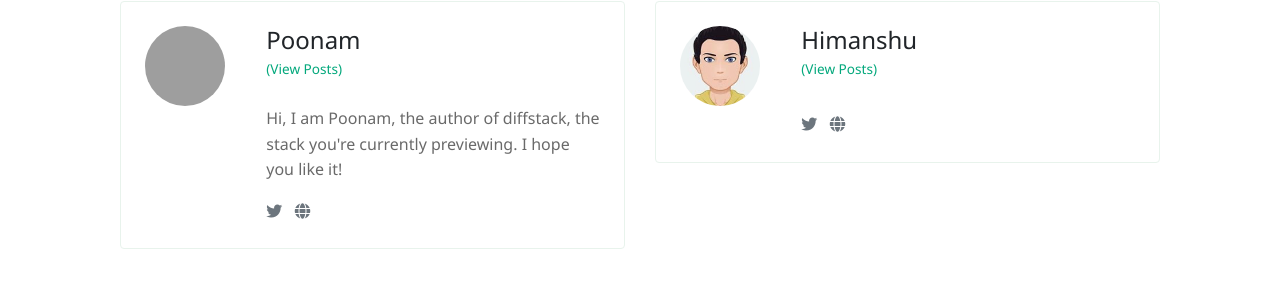
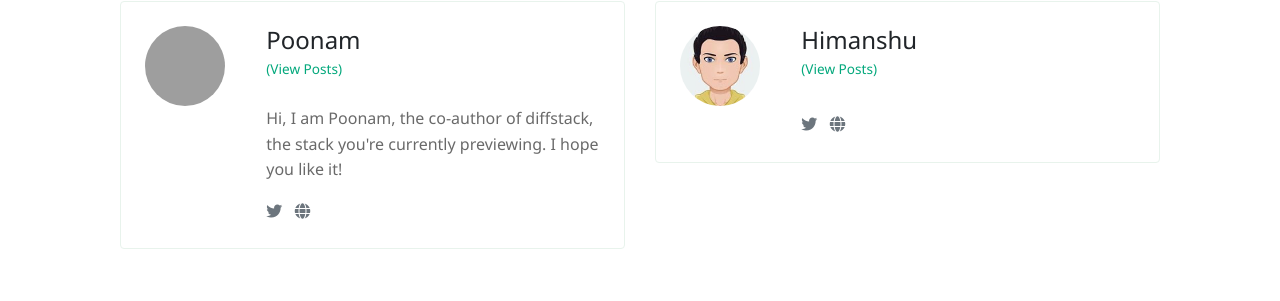
Before and after one commit to diffstack/diffstack.github.io, a Jekyll site: the page built from docs/_pages/authors-list.html, in a window 1280 px wide. Shown: the part 196-497 px from the top of the page. Built offline with Jekyll 4.4.1, drawn with Linux system fonts in a browser that asks for light colours; nearby versions of some CDN libraries; grey boxes are pictures that could not be loaded.

```diff
--- a/docs/_config.yml
+++ b/docs/_config.yml
@@ -24,7 +24,7 @@ authors:
       name:           Poonam
       site:           https://www.diffstack.co
       avatar:         assets/images/avatar1.jpg
-      bio:            "Hi, I am Poonam, the author of diffstack, the stack you're currently previewing. I hope you like it!"
+      bio:            "Hi, I am Poonam, the co-author of diffstack, the stack you're currently previewing. I hope you like it!"
       email:          poonamagarwal01@outlook.com
       twitter:        https://twitter.com/_agarwal_poonam
 
```
